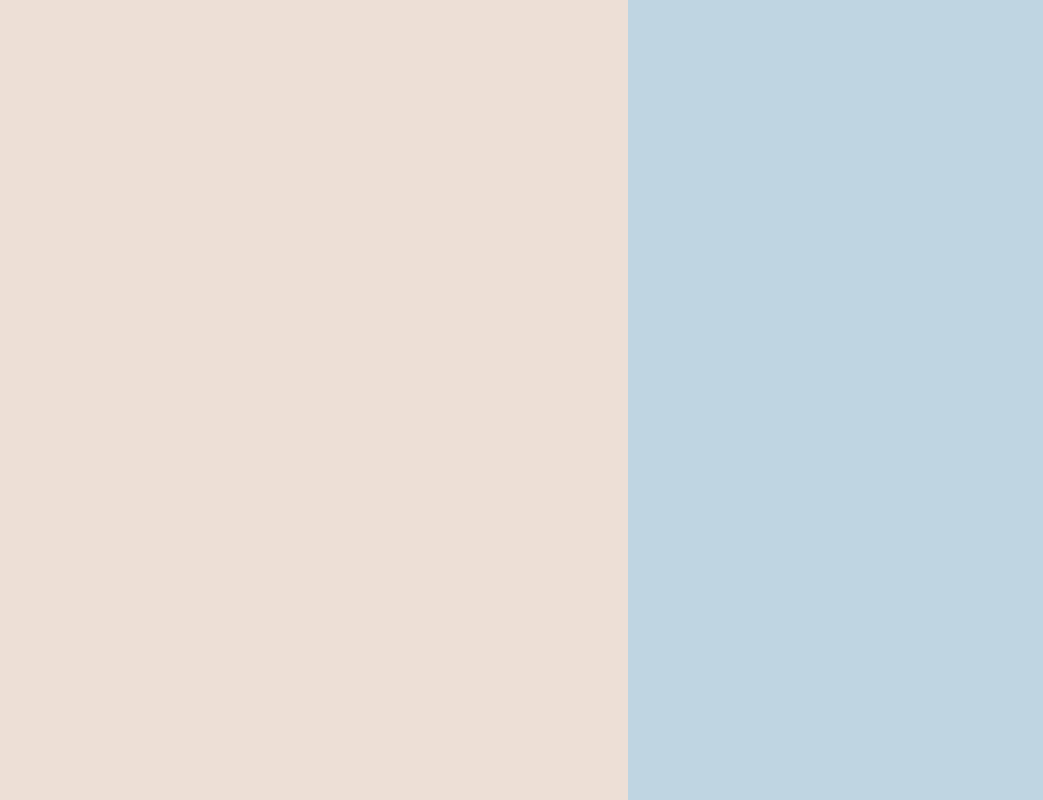
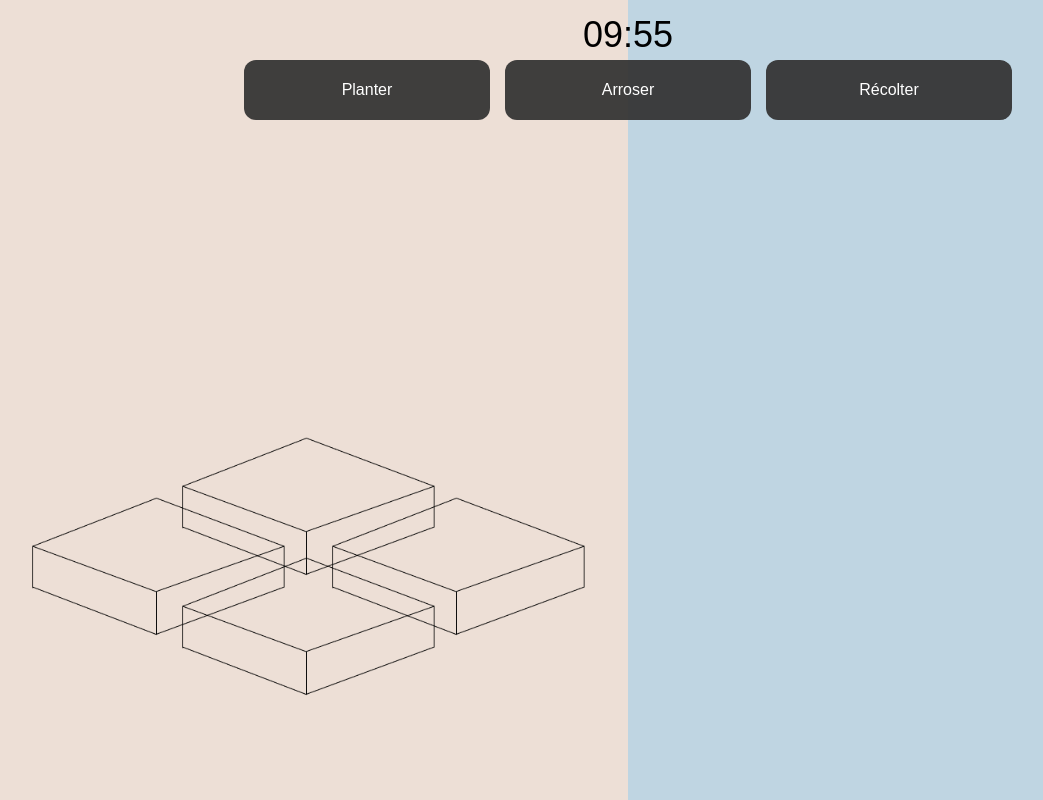
Before and after one commit to quentinguidee/farmup, a React (Vite) app: page / in a window 1280 px wide. Shown: the whole page, without its empty margins (12-1055 px from the left). Built offline with nearby package versions, Linux system fonts and the light colour scheme.

Commit message:
Create basic classic farm
Signed-off-by: Quentin Guidée <git@arra.red>

```diff
--- a/src/App.tsx
+++ b/src/App.tsx
@@ -1,14 +1,23 @@
 import ClassicalFarm from "./components/ClassicalFarm";
+import Toolbar from "./components/Toolbar";
 import VerticalFarm from "./components/VerticalFarm";
+import { Timer } from "./components/Timer";
 
+import "./styles/toolbar.css";
 import "./styles/farm.css";
 import "./styles/window.css";
+import "./styles/timer.css";
+import "./styles/asset.css";
 
 export default function App() {
     return (
-        <div className="farms">
-            <VerticalFarm />
-            <ClassicalFarm />
-        </div>
+        <>
+            <Toolbar />
+            <Timer />
+            <div className="farms">
+                <ClassicalFarm />
+                <VerticalFarm />
+            </div>
+        </>
     );
 }
--- /dev/null
+++ b/src/components/Asset.tsx
@@ -0,0 +1,8 @@
+type AssetProps = {
+    name: string;
+};
+
+export default function Asset(props: AssetProps) {
+    const { name } = props;
+    return <img src={`assets/${name}.png`} alt="Asset" className="asset" />;
+}
--- a/src/components/ClassicalFarm.tsx
+++ b/src/components/ClassicalFarm.tsx
@@ -1,3 +1,32 @@
+import Asset from "./Asset";
+import FarmContent from "./FarmContent";
+
 export default function ClassicalFarm() {
-    return <div className="farm farm-vertical"></div>;
+    return (
+        <div className="farm farm-classic">
+            <FarmContent>
+                <Plot x={0.5} y={0.6} />
+                <Plot x={0.5} y={0.4} />
+                <Plot x={0.25} y={0.5} />
+                <Plot x={0.75} y={0.5} />
+            </FarmContent>
+        </div>
+    );
 }
+
+type PlotProps = {
+    x: number;
+    y: number;
+};
+
+function Plot(props: PlotProps) {
+    const { x = 0, y = 0 } = props;
+    return (
+        <div
+            className="plot"
+            style={{ left: `${x * 100}%`, top: `${y * 100}%` }}
+        >
+            <Asset name="plant" />
+        </div>
+    );
+}
--- /dev/null
+++ b/src/components/FarmContent.tsx
@@ -0,0 +1,7 @@
+type FarmContentProps = {
+    children: React.ReactNode;
+};
+
+export default function FarmContent(props: FarmContentProps) {
+    return <div className="farm-content" {...props} />;
+}
--- /dev/null
+++ b/src/components/Timer.tsx
@@ -0,0 +1,29 @@
+import { useEffect, useState } from "react";
+
+export function Timer() {
+    const [minutes, setMinutes] = useState(10);
+    const [seconds, setSeconds] = useState(0);
+
+    useEffect(() => {
+        const interval = setInterval(() => {
+            if (seconds === 0) {
+                if (minutes === 0) {
+                    clearInterval(interval);
+                    return;
+                }
+                setSeconds(59);
+                setMinutes(minutes - 1);
+            } else {
+                setSeconds(seconds - 1);
+            }
+        }, 1000);
+        return () => clearInterval(interval);
+    }, [minutes, seconds]);
+
+    return (
+        <div className="timer">
+            {minutes.toString().padStart(2, "0")}:
+            {seconds.toString().padStart(2, "0")}
+        </div>
+    );
+}
--- /dev/null
+++ b/src/components/Toolbar.tsx
@@ -0,0 +1,9 @@
+export default function Toolbar() {
+    return (
+        <div className="toolbar">
+            <button className="toolbar-button">Planter</button>
+            <button className="toolbar-button">Arroser</button>
+            <button className="toolbar-button">Récolter</button>
+        </div>
+    );
+}
--- a/src/components/VerticalFarm.tsx
+++ b/src/components/VerticalFarm.tsx
@@ -1,3 +1,3 @@
 export default function VerticalFarm() {
-    return <div className="farm farm-classic"></div>;
+    return <div className="farm farm-vertical"></div>;
 }
--- a/src/index.css
+++ b/src/index.css
@@ -1,3 +1,4 @@
 :root {
+    font-family: sans-serif;
     background-color: #242424;
 }
--- /dev/null
+++ b/src/styles/asset.css
@@ -0,0 +1,4 @@
+.asset {
+    width: 50%;
+    /* border: 1px solid red; */
+}
--- a/src/styles/farm.css
+++ b/src/styles/farm.css
@@ -1,6 +1,10 @@
 .farm {
     width: 50vw;
     height: 100vh;
+    display: flex;
+    flex-direction: column;
+    align-items: center;
+    justify-content: center;
 }
 .farm-classic {
     background-color: #EDDFD6;
@@ -8,3 +12,18 @@
 .farm-vertical {
     background-color: #BFD5E2;
 }
+
+.farm-content {
+    width: 600px;
+    height: 600px;
+    /* border: 1px solid blue; */
+    max-height: 100vh;
+    position: relative;
+    overflow: hidden;
+}
+
+.plot {
+    position: absolute;
+    width: 700px;
+    transform: translate(-25%, -50%);
+}
--- /dev/null
+++ b/src/styles/timer.css
@@ -0,0 +1,12 @@
+.timer {
+    display: flex;
+    font-family: sans-serif;
+    flex-direction: row;
+    justify-content: center;
+    align-items: center;
+    position: absolute;
+    font-size:36px;
+    width: 100%;
+    height: 70px;
+    text-align: center;
+}
--- /dev/null
+++ b/src/styles/toolbar.css
@@ -0,0 +1,25 @@
+.toolbar {
+    position: absolute;
+    top: 60px;
+    left: 20%;
+    right: 20%;
+    height: 60px;
+    gap: 15px;
+    display: flex;
+    flex-direction: row;
+}
+
+.toolbar-button {
+    width: 0;
+    background-color: #333333ee;
+    color: #fff;
+    border: none;
+    flex-grow: 1;
+    border-radius: 12px;
+    font-size: 16px;
+    cursor: pointer;
+}
+
+.toolbar-button:hover {
+    background-color: #333333cc;
+}
```
Also changed, not shown: public/assets/plant.png (added).
